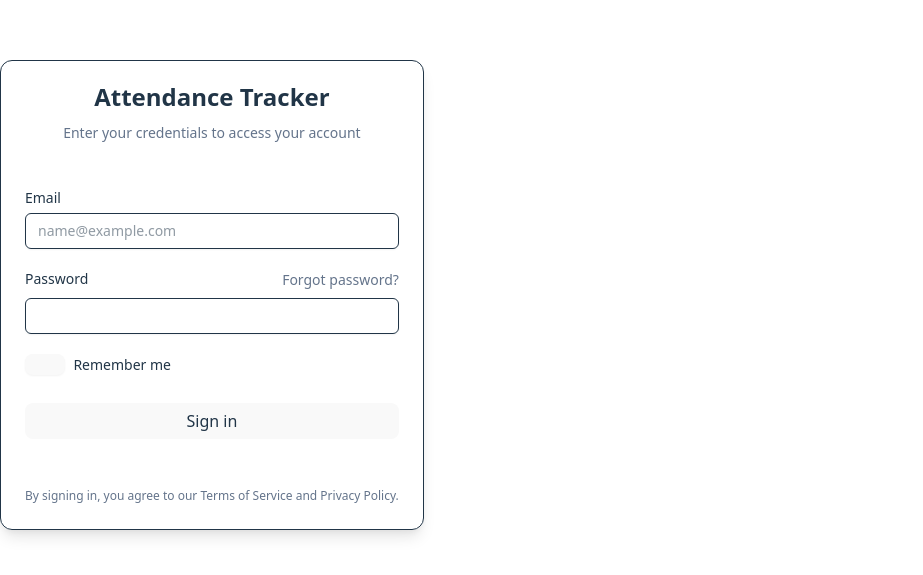
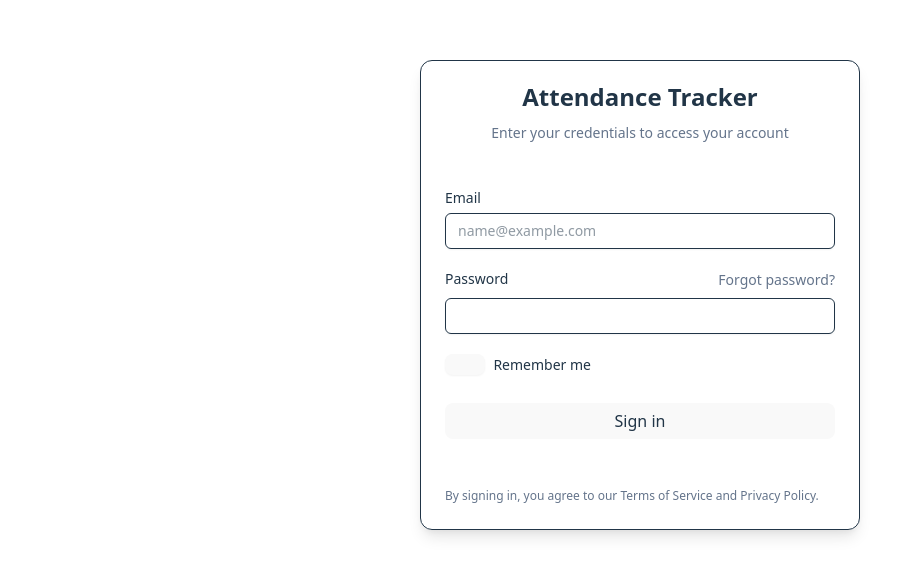
Before and after one commit to Armin-Irvije/attendance-tracker, a React (Vite) app: page /login in a window 1280 px wide. Shown: the part 105-680 px from the top of the page, without its empty margins (0-923 px from the left). Built offline with nearby package versions, Linux system fonts and the light colour scheme.

Commit message:
fixed centering issue

```diff
--- a/src/index.css
+++ b/src/index.css
@@ -23,13 +23,10 @@ a:hover {
   color: #535bf2;
 }
 
-body {
-  margin: 0;
-  display: flex;
-  place-items: center;
+/* body {
   min-width: 320px;
   min-height: 100vh;
-}
+} */
 
 h1 {
   font-size: 3.2em;
```
Also changed, not shown: 2 other files (tests, documents, lock files or other folders).
